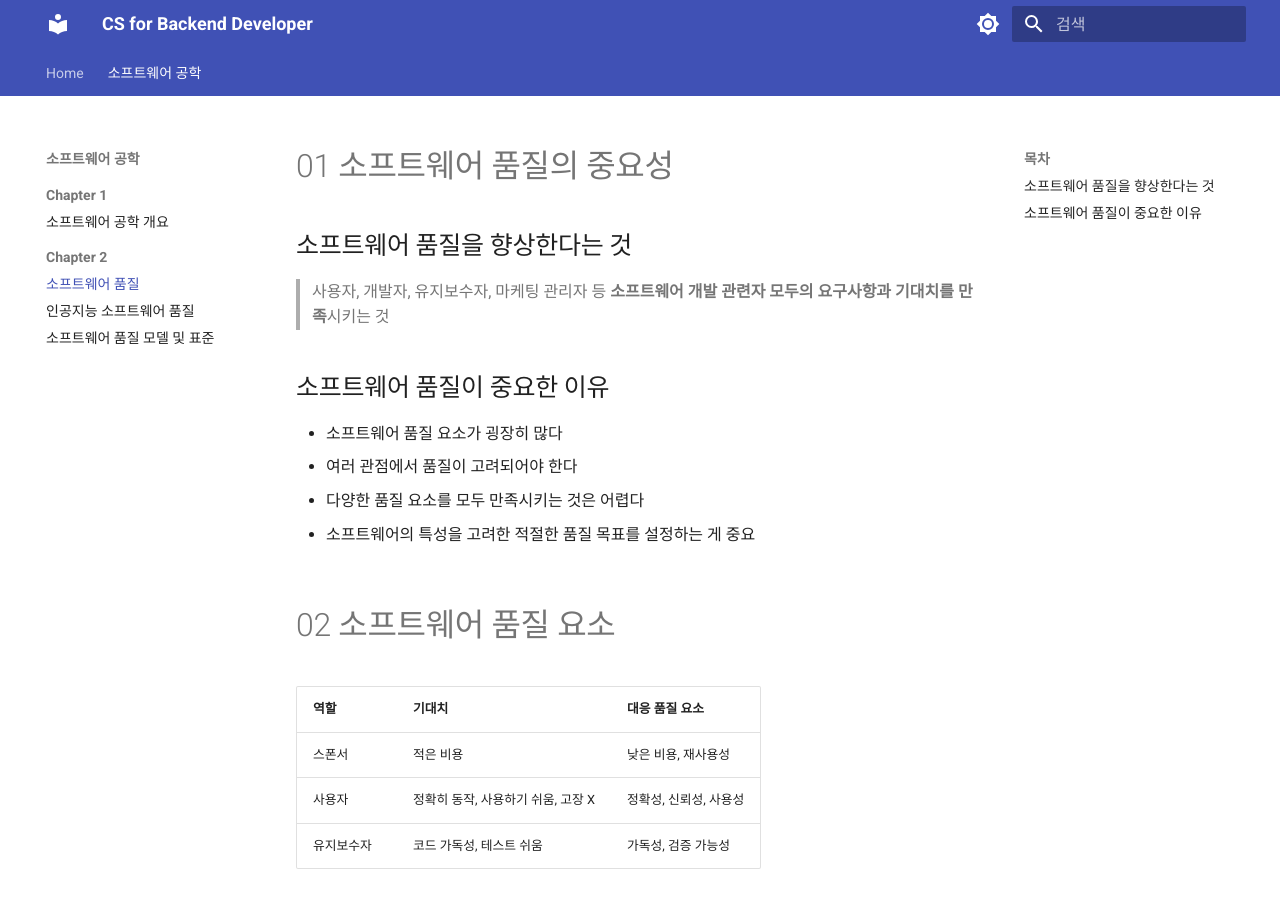
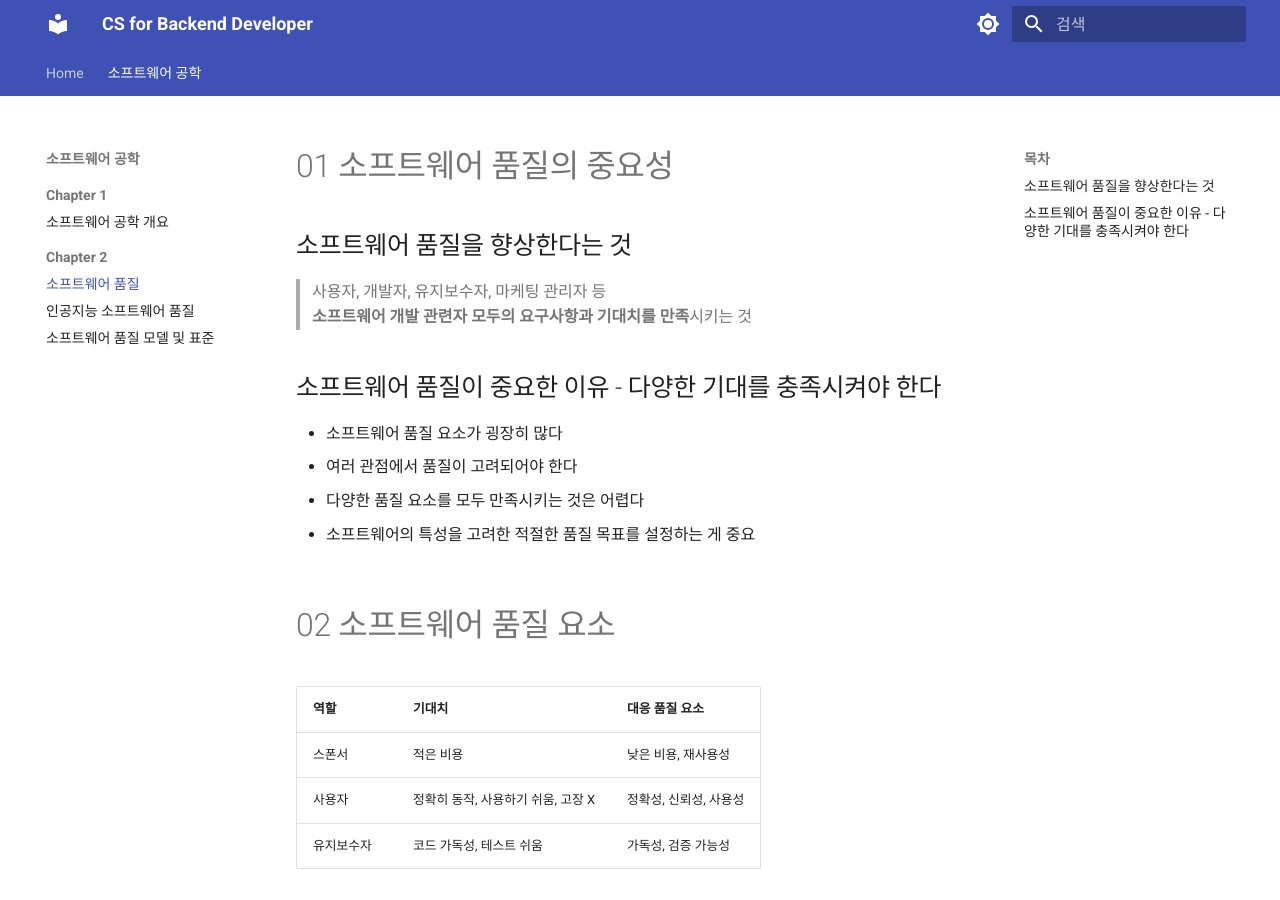
Before and after one commit to CokaNuri/CSBE, an MkDocs documentation site: the page built from docs/software-engineering/Chapter 2/01 소프트웨어 품질.md, in a window 1280 px wide and 900 px high. Built offline with MkDocs 1.6.1 and Material for MkDocs 9.7.7, drawn with Linux system fonts in a browser that asks for light colours.

Commit message:
포맷 일부 수정

```diff
--- a/docs/software-engineering/Chapter 2/01 소프트웨어 품질.md
+++ b/docs/software-engineering/Chapter 2/01 소프트웨어 품질.md
@@ -2,9 +2,10 @@
 
 ## 소프트웨어 품질을 향상한다는 것
 
-> 사용자, 개발자, 유지보수자, 마케팅 관리자 등 **소프트웨어 개발 관련자 모두의 요구사항과 기대치를 만족**시키는 것
+> 사용자, 개발자, 유지보수자, 마케팅 관리자 등
+> <br>**소프트웨어 개발 관련자 모두의 요구사항과 기대치를 만족**시키는 것
 
-## 소프트웨어 품질이 중요한 이유
+## 소프트웨어 품질이 중요한 이유 - 다양한 기대를 충족시켜야 한다
 
 - 소프트웨어 품질 요소가 굉장히 많다
 - 여러 관점에서 품질이 고려되어야 한다
@@ -171,7 +172,7 @@ ex) 회원가입 성공률 : 95%
 
 > FMEA는 bottom-up 방식으로 각 요소가 고장 나면 어떤 영향을 미치는지 분석하는 방법이다.
 
-FTA는 top-down 방식으로 사고가 발생하려면 어떤 원인들이 모여야 하는지 거꾸로 추적하는 방식이다.
+> FTA는 top-down 방식으로 사고가 발생하려면 어떤 원인들이 모여야 하는지 거꾸로 추적하는 방식이다.
 
 **Q.방어적 프로그래밍이란 무엇인가?**
 
```
